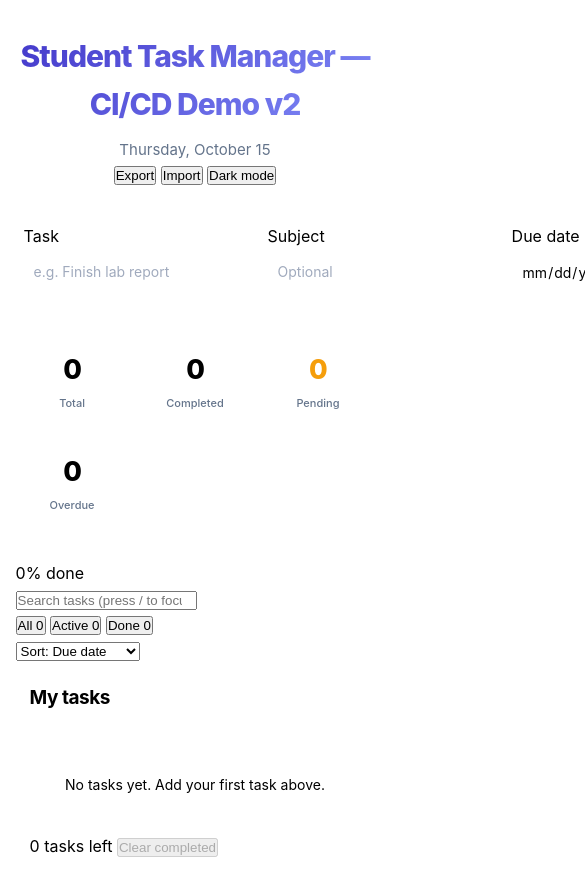
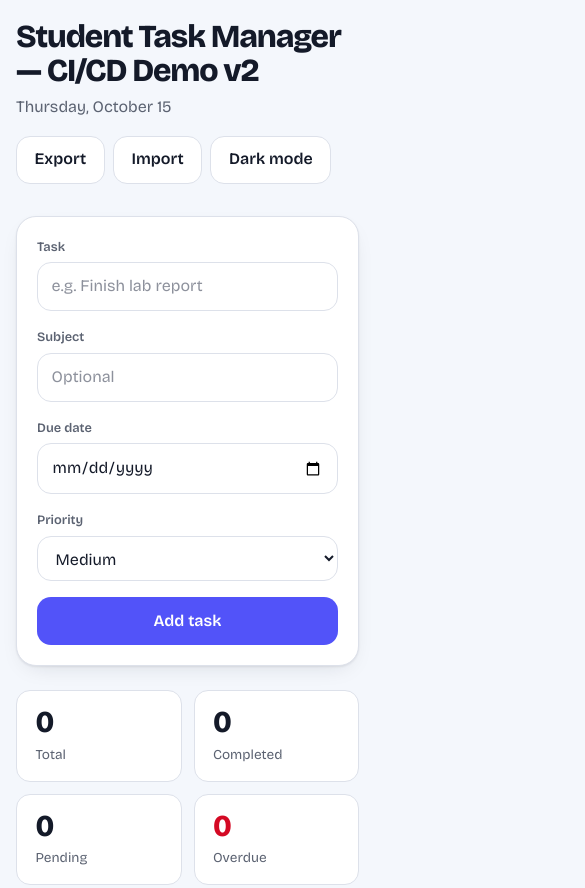
Before and after one commit to siddheshkedari953-beep/student-task-manager, a plain HTML site: page index.html in a window 390 px wide. Shown: the top 888 px of the page, 585 px wide, since content can reach past the window. Drawn offline with nearby package versions, Linux system fonts and the light colour scheme.

Commit message:
Refactor CSS with modern features and organization

````diff
--- a/style.css
+++ b/style.css
@@ -1,402 +1,323 @@
-```css
-/* ==============================
-   MODERN STUDENT TASK MANAGER
-   ============================== */
+/* ==========================================================
+   Student Task Manager - 2026 stylesheet
+   Modern CSS: @layer, nesting, oklch(), light-dark(),
+   color-mix(), :has(), @starting-style, logical properties
+   ========================================================== */
+@layer reset, tokens, base, components, responsive;
 
-@import url('https://fonts.googleapis.com/css2?family=Inter:wght@400;500;600;700;800&display=swap');
-
-:root {
-    --primary: #6366f1;
-    --primary-dark: #4f46e5;
-    --primary-light: #eef2ff;
-    --background: #f8faff;
-    --surface: #ffffff;
-    --text: #1e293b;
-    --muted: #94a3b8;
-    --border: #e8edf5;
-    --success: #10b981;
-    --danger: #ef4444;
-    --shadow: 0 8px 30px rgba(30, 41, 59, 0.05);
+/* ---------- Reset ---------- */
+@layer reset {
+    *, *::before, *::after { box-sizing: border-box; }
+    * { margin: 0; }
+    button, input, select { font: inherit; color: inherit; }
+    button { cursor: pointer; }
 }
 
-* {
-    margin: 0;
-    padding: 0;
-    box-sizing: border-box;
+/* ---------- Design tokens ---------- */
+@layer tokens {
+    :root {
+        color-scheme: light dark;
+
+        --bg:        light-dark(oklch(97.5% .008 265), oklch(16% .02 265));
+        --surface:   light-dark(oklch(100% 0 0),       oklch(21% .022 265));
+        --surface-2: light-dark(oklch(96% .01 265),    oklch(25% .025 265));
+        --ink:       light-dark(oklch(22% .03 265),    oklch(95% .01 265));
+        --muted:     light-dark(oklch(50% .025 265),   oklch(72% .02 265));
+        --line:      light-dark(oklch(91% .012 265),   oklch(31% .025 265));
+        --accent:    light-dark(oklch(55% .24 275),    oklch(72% .17 275));
+        --accent-ink:light-dark(oklch(100% 0 0),       oklch(16% .02 265));
+        --danger:    light-dark(oklch(55% .22 25),     oklch(72% .17 22));
+        --warn:      light-dark(oklch(58% .14 70),     oklch(80% .14 80));
+        --ok:        light-dark(oklch(52% .14 160),    oklch(78% .15 160));
+
+        --r-sm: 8px;
+        --r-md: 14px;
+        --r-lg: 20px;
+        --shadow: 0 1px 2px color-mix(in oklab, var(--ink) 8%, transparent),
+                  0 8px 24px -12px color-mix(in oklab, var(--ink) 18%, transparent);
+        --font: "Bricolage Grotesque", ui-sans-serif, system-ui, -apple-system, "Segoe UI", sans-serif;
+    }
+    /* The JS toggles data-theme on <html> */
+    :root[data-theme="light"] { color-scheme: light; }
+    :root[data-theme="dark"]  { color-scheme: dark; }
 }
 
-body {
-    font-family: 'Inter', sans-serif;
-    background:
-        radial-gradient(ellipse at top left, #eef2ff 0%, transparent 40%),
-        var(--background);
-    color: var(--text);
-    min-height: 100vh;
-    line-height: 1.6;
-    -webkit-font-smoothing: antialiased;
+/* ---------- Base ---------- */
+@layer base {
+    html { scrollbar-gutter: stable; }
+    body {
+        font-family: var(--font);
+        background: var(--bg);
+        color: var(--ink);
+        line-height: 1.55;
+        -webkit-font-smoothing: antialiased;
+        text-rendering: optimizeLegibility;
+    }
+    ::selection { background: color-mix(in oklab, var(--accent) 30%, transparent); }
+    :focus-visible { outline: 2px solid var(--accent); outline-offset: 3px; border-radius: var(--r-sm); }
+
+    .container {
+        max-width: 56rem;
+        margin-inline: auto;
+        padding: clamp(1.25rem, 4vw, 3rem) clamp(1rem, 4vw, 1.5rem) 6rem;
+    }
+    h1 {
+        font-size: clamp(2rem, 5vw, 3.25rem);
+        font-weight: 800;
+        letter-spacing: -0.035em;
+        line-height: 1.05;
+        text-wrap: balance;
+    }
+    h2 { font-size: 1.1rem; font-weight: 600; margin-block-end: .75rem; }
+    label { font-size: .8rem; font-weight: 600; color: var(--muted); }
 }
 
-.container {
-    width: min(92%, 900px);
-    margin: 65px auto;
-}
+/* ---------- Components ---------- */
+@layer components {
 
-/* HEADER */
+    /* Header */
+    .top {
+        display: flex; flex-wrap: wrap; gap: 1rem;
+        justify-content: space-between; align-items: flex-end;
+        margin-block-end: 2rem;
+        & p { color: var(--muted); margin-block-start: .5rem; }
+    }
+    .actions { display: flex; flex-wrap: wrap; gap: .5rem; }
 
-header {
-    text-align: center;
-    margin-bottom: 42px;
-}
+    /* Buttons */
+    .primary, .ghost, .link {
+        border: 1px solid transparent;
+        border-radius: var(--r-md);
+        padding: .65rem 1.1rem;
+        font-weight: 600;
+        transition: background-color .15s, border-color .15s, transform .1s, filter .15s;
+        &:active:not(:disabled) { transform: scale(.97); }
+        &:disabled { opacity: .45; cursor: not-allowed; }
+    }
+    .primary {
+        background: var(--accent);
+        color: var(--accent-ink);
+        &:hover { filter: brightness(1.1); }
+    }
+    .ghost {
+        background: var(--surface);
+        border-color: var(--line);
+        &:hover { background: var(--surface-2); border-color: color-mix(in oklab, var(--line), var(--ink) 20%); }
+    }
+    .link {
+        background: none;
+        color: var(--accent);
+        padding-inline: .5rem;
+        &:hover:not(:disabled) { text-decoration: underline; text-underline-offset: 3px; }
+    }
 
-header h1 {
-    font-size: clamp(30px, 5vw, 44px);
-    font-weight: 800;
-    letter-spacing: -1.8px;
-    margin-bottom: 10px;
-    background: linear-gradient(135deg, #4338ca, #818cf8);
-    -webkit-background-clip: text;
-    background-clip: text;
-    color: transparent;
-}
+    /* Inputs */
+    input:not([type="checkbox"], [type="hidden"]), select {
+        inline-size: 100%;
+        padding: .7rem .85rem;
+        background: var(--surface);
+        border: 1px solid var(--line);
+        border-radius: var(--r-md);
+        transition: border-color .15s, box-shadow .15s;
+        &::placeholder { color: color-mix(in oklab, var(--muted) 70%, transparent); }
+        &:hover { border-color: color-mix(in oklab, var(--line), var(--ink) 20%); }
+        &:focus-visible {
+            outline: none;
+            border-color: var(--accent);
+            box-shadow: 0 0 0 4px color-mix(in oklab, var(--accent) 22%, transparent);
+        }
+    }
 
-header p {
-    color: #64748b;
-    font-size: 15px;
-}
+    /* Add / edit form */
+    .task-input {
+        display: grid;
+        grid-template-columns: repeat(auto-fit, minmax(11rem, 1fr));
+        gap: 1rem;
+        align-items: end;
+        padding: 1.25rem;
+        background: var(--surface);
+        border: 1px solid var(--line);
+        border-radius: var(--r-lg);
+        box-shadow: var(--shadow);
+        transition: border-color .2s, box-shadow .2s;
+        &.editing {
+            border-color: var(--accent);
+            box-shadow: 0 0 0 4px color-mix(in oklab, var(--accent) 18%, transparent), var(--shadow);
+        }
+    }
+    .field { display: grid; gap: .35rem; }
+    .field.grow { grid-column: 1 / -1; }
+    .form-actions { display: flex; gap: .5rem; & .primary { flex: 1; } }
+    .form-error { grid-column: 1 / -1; color: var(--danger); font-size: .9rem; font-weight: 500; }
 
-/* INPUT AREA */
+    /* Stats */
+    .stats {
+        display: grid;
+        grid-template-columns: repeat(auto-fit, minmax(9rem, 1fr));
+        gap: .75rem;
+        margin-block: 1.5rem .75rem;
+    }
+    .stat-box {
+        padding: 1rem 1.15rem;
+        background: var(--surface);
+        border: 1px solid var(--line);
+        border-radius: var(--r-md);
+        & h3 {
+            font-size: clamp(1.9rem, 4vw, 2.6rem);
+            font-weight: 800;
+            line-height: 1;
+            letter-spacing: -0.03em;
+            font-variant-numeric: tabular-nums;
+        }
+        & p { color: var(--muted); font-size: .85rem; margin-block-start: .4rem; }
+        &.danger h3 { color: var(--danger); }
+    }
 
-.task-input {
-    display: flex;
-    gap: 12px;
-    margin-bottom: 30px;
-    padding: 8px;
-    background: var(--surface);
-    border: 1px solid var(--border);
-    border-radius: 18px;
-    box-shadow: var(--shadow);
-    transition: border-color 0.25s, box-shadow 0.25s;
-}
+    /* Progress */
+    .progress-wrap { display: flex; align-items: center; gap: .85rem; margin-block-end: 1.5rem; }
+    .progress { flex: 1; block-size: .6rem; background: var(--line); border-radius: 99px; overflow: hidden; }
+    .progress-fill {
+        block-size: 100%;
+        inline-size: 0;
+        background: var(--ok);
+        border-radius: inherit;
+        transition: inline-size .5s cubic-bezier(.2, .8, .2, 1);
+    }
+    #progressText { min-inline-size: 5rem; text-align: end; color: var(--muted); font-size: .85rem; font-variant-numeric: tabular-nums; }
 
-.task-input:focus-within {
-    border-color: #a5b4fc;
-    box-shadow: 0 0 0 4px rgba(99, 102, 241, 0.09);
-}
+    /* Toolbar: stays visible while scrolling */
+    .toolbar {
+        position: sticky; inset-block-start: 0; z-index: 5;
+        display: flex; flex-wrap: wrap; gap: .6rem;
+        padding-block: .75rem;
+        margin-block-end: .75rem;
+        background: color-mix(in oklab, var(--bg) 85%, transparent);
+        backdrop-filter: blur(12px) saturate(140%);
+        & input[type="search"] { flex: 1 1 14rem; inline-size: auto; }
+        & select { inline-size: auto; }
+    }
+    .segmented {
+        display: inline-flex; padding: 3px; gap: 2px;
+        background: var(--surface-2);
+        border: 1px solid var(--line);
+        border-radius: var(--r-md);
+        & button {
+            background: none; border: 0;
+            padding: .5rem .85rem;
+            border-radius: calc(var(--r-md) - 3px);
+            font-weight: 500;
+            transition: background-color .15s, color .15s;
+            &:hover { background: color-mix(in oklab, var(--ink) 6%, transparent); }
+            &[aria-pressed="true"] { background: var(--surface); box-shadow: var(--shadow); font-weight: 600; }
+        }
+    }
+    .count { color: var(--muted); font-size: .78rem; margin-inline-start: .15rem; font-variant-numeric: tabular-nums; }
 
-.task-input input {
-    flex: 1;
-    min-width: 0;
-    padding: 14px 16px;
-    border: none;
-    outline: none;
-    background: transparent;
-    color: var(--text);
-    font: inherit;
-    font-size: 15px;
-}
+    /* Task list */
+    .notebook { list-style: none; padding: 0; display: grid; gap: .55rem; }
+    .task {
+        --tone: var(--line);
+        display: grid;
+        grid-template-columns: auto 1fr auto;
+        align-items: center;
+        gap: .9rem;
+        padding: .85rem 1rem;
+        background: var(--surface);
+        border: 1px solid var(--line);
+        border-inline-start: 4px solid var(--tone);
+        border-radius: var(--r-md);
+        transition: border-color .15s, box-shadow .15s;
+        &:hover { box-shadow: var(--shadow); }
+        &[data-priority="high"]   { --tone: var(--danger); }
+        &[data-priority="medium"] { --tone: var(--warn); }
+        &[data-priority="low"]    { --tone: var(--ok); }
+        &.done { background: color-mix(in oklab, var(--surface) 55%, var(--bg)); --tone: var(--line); }
+    }
+    .task-title { font-weight: 600; overflow-wrap: anywhere; }
+    .task.done .task-title { color: var(--muted); text-decoration: line-through; text-decoration-thickness: 1.5px; }
 
-.task-input input::placeholder {
-    color: #a0aabd;
-}
+    /* Custom round checkbox */
+    .task input[type="checkbox"] {
+        appearance: none;
+        display: grid; place-content: center;
+        inline-size: 1.4rem; block-size: 1.4rem;
+        border: 2px solid color-mix(in oklab, var(--muted) 60%, transparent);
+        border-radius: 50%;
+        cursor: pointer;
+        transition: background-color .15s, border-color .15s;
+        &::before {
+            content: "";
+            inline-size: .65rem; block-size: .65rem;
+            background: var(--accent-ink);
+            clip-path: polygon(14% 44%, 0 65%, 50% 100%, 100% 16%, 80% 0%, 43% 62%);
+            scale: 0;
+            transition: scale .15s cubic-bezier(.3, 1.6, .5, 1);
+        }
+        &:hover { border-color: var(--accent); }
+        &:checked { background: var(--accent); border-color: var(--accent); &::before { scale: 1; } }
+    }
 
-.task-input button {
-    padding: 13px 24px;
-    border: none;
-    border-radius: 12px;
-    background: linear-gradient(135deg, #6366f1, #4f46e5);
-    color: white;
-    font: inherit;
-    font-size: 14px;
-    font-weight: 600;
-    cursor: pointer;
-    box-shadow: 0 4px 12px rgba(99, 102, 241, 0.22);
-    transition: transform 0.2s, box-shadow 0.2s;
-}
+    /* Meta chips */
+    .meta { display: flex; flex-wrap: wrap; gap: .4rem; margin-block-start: .4rem; }
+    .chip {
+        padding: .1rem .6rem;
+        font-size: .76rem; font-weight: 500;
+        color: var(--muted);
+        background: var(--surface-2);
+        border: 1px solid var(--line);
+        border-radius: 99px;
+        &.soon    { color: var(--warn);   border-color: color-mix(in oklab, var(--warn) 45%, transparent);   background: color-mix(in oklab, var(--warn) 10%, transparent); }
+        &.overdue { color: var(--danger); border-color: color-mix(in oklab, var(--danger) 45%, transparent); background: color-mix(in oklab, var(--danger) 10%, transparent); }
+    }
 
-.task-input button:hover {
-    transform: translateY(-2px);
-    box-shadow: 0 7px 18px rgba(99, 102, 241, 0.3);
-}
+    /* Row actions: appear on hover (mouse), always visible on touch */
+    .row-actions {
+        display: flex; gap: .15rem;
+        & button {
+            background: none; border: 0;
+            padding: .4rem .65rem;
+            font-size: .85rem; font-weight: 500;
+            color: var(--muted);
+            border-radius: var(--r-sm);
+            &:hover { background: var(--surface-2); color: var(--ink); }
+            &.delete:hover { color: var(--danger); background: color-mix(in oklab, var(--danger) 10%, transparent); }
+        }
+    }
+    @media (hover: hover) {
+        .row-actions { opacity: 0; transition: opacity .15s; }
+        .task:hover .row-actions, .task:focus-within .row-actions { opacity: 1; }
+    }
 
-.task-input button:active {
-    transform: scale(0.97);
-}
+    .empty { text-align: center; color: var(--muted); padding-block: 3rem; }
+    .list-footer { display: flex; justify-content: space-between; align-items: center; margin-block-start: 1rem; color: var(--muted); font-size: .9rem; }
 
-/* STATISTICS */
-
-.stats {
-    display: grid;
-    grid-template-columns: repeat(3, minmax(0, 1fr));
-    gap: 18px;
-    margin-bottom: 30px;
-}
-
-.stat-box {
-    position: relative;
-    overflow: hidden;
-    background: var(--surface);
-    padding: 24px;
-    border: 1px solid var(--border);
-    border-radius: 20px;
-    box-shadow: var(--shadow);
-    transition: transform 0.25s, box-shadow 0.25s;
-}
-
-.stat-box:hover {
-    transform: translateY(-4px);
-    box-shadow: 0 14px 35px rgba(30, 41, 59, 0.08);
-}
-
-.stat-box h3 {
-    font-size: 34px;
-    line-height: 1.3;
-    font-weight: 800;
-    letter-spacing: -1px;
-    color: var(--primary);
-    margin-bottom: 8px;
-}
-
-.stat-box p {
-    color: #64748b;
-    font-size: 13px;
-    font-weight: 500;
-}
-
-/* Different statistic accents */
-
-.stat-box:nth-child(2) h3 {
-    color: var(--success);
-}
-
-.stat-box:nth-child(3) h3 {
-    color: #f59e0b;
-}
-
-/* TASK PANEL */
-
-.task-section {
-    background: rgba(255, 255, 255, 0.92);
-    padding: 30px;
-    border: 1px solid var(--border);
-    border-radius: 22px;
-    box-shadow: var(--shadow);
-}
-
-.task-section h2 {
-    font-size: 21px;
-    font-weight: 700;
-    letter-spacing: -0.5px;
-    margin-bottom: 22px;
-}
-
-/* TASK LIST */
-
-#taskList {
-    list-style: none;
-}
-
-.task {
-    display: flex;
-    align-items: center;
-    justify-content: space-between;
-    gap: 14px;
-    padding: 17px 14px;
-    border-bottom: 1px solid #f0f3f8;
-    border-radius: 12px;
-    transition: background 0.2s;
-    animation: slideIn 0.3s ease both;
-}
-
-.task:last-child {
-    border-bottom: none;
-}
-
-.task:hover {
-    background: #f8faff;
-}
-
-.task-left {
-    display: flex;
-    align-items: center;
-    gap: 14px;
-    min-width: 0;
-}
-
-.task-left span {
-    overflow-wrap: anywhere;
-    font-size: 14px;
-    font-weight: 500;
-    transition: color 0.2s;
-}
-
-.task-left input {
-    appearance: none;
-    -webkit-appearance: none;
-    flex-shrink: 0;
-    width: 21px;
-    height: 21px;
-    border: 2px solid #cbd5e1;
-    border-radius: 7px;
-    background: white;
-    cursor: pointer;
-    display: grid;
-    place-content: center;
-    transition: background 0.2s, border-color 0.2s;
-}
-
-.task-left input:checked {
-    background: var(--success);
-    border-color: var(--success);
-}
-
-.task-left input:checked::after {
-    content: '';
-    width: 5px;
-    height: 9px;
-    border: solid white;
-    border-width: 0 2px 2px 0;
-    transform: rotate(45deg);
-    margin-top: -2px;
-}
-
-.task-left input:focus-visible,
-button:focus-visible {
-    outline: 3px solid #c7d2fe;
-    outline-offset: 3px;
-}
-
-.task.completed span {
-    text-decoration: line-through;
-    color: var(--muted);
-}
-
-/* DELETE BUTTON */
-
-.delete-btn {
-    flex-shrink: 0;
-    border: 1px solid #fee2e2;
-    background: #fff5f5;
-    color: var(--danger);
-    padding: 8px 13px;
-    border-radius: 9px;
-    font: inherit;
-    font-size: 12px;
-    font-weight: 600;
-    cursor: pointer;
-    transition: background 0.2s, color 0.2s, transform 0.2s;
-}
-
-.delete-btn:hover {
-    background: var(--danger);
-    color: white;
-    transform: translateY(-1px);
-}
-
-/* EMPTY STATE */
-
-#emptyMessage {
-    text-align: center;
-    color: var(--muted);
-    padding: 38px 15px;
-    font-size: 14px;
-}
-
-/* ANIMATION */
-
-@keyframes slideIn {
-    from {
-        opacity: 0;
-        transform: translateY(8px);
-    }
-    to {
-        opacity: 1;
-        transform: translateY(0);
+    /* Toast */
+    .toast {
+        position: fixed; inset-inline: 0; inset-block-end: 1.5rem;
+        inline-size: fit-content; max-inline-size: calc(100% - 2rem);
+        margin-inline: auto;
+        display: flex; align-items: center; gap: 1rem;
+        padding: .75rem 1rem .75rem 1.25rem;
+        background: var(--ink); color: var(--bg);
+        border-radius: var(--r-md);
+        box-shadow: 0 12px 32px -8px color-mix(in oklab, black 45%, transparent);
+        transition: opacity .25s, translate .25s, display .25s allow-discrete;
+        @starting-style { opacity: 0; translate: 0 .75rem; }
+        & button { background: none; border: 0; color: inherit; font-weight: 700; text-decoration: underline; padding: .2rem .4rem; }
     }
 }
 
-/* RESPONSIVE DESIGN */
-
-@media (max-width: 600px) {
-    .container {
-        width: 92%;
-        margin: 32px auto;
+/* ---------- Responsive ---------- */
+@layer responsive {
+    @media (max-width: 40rem) {
+        .task { grid-template-columns: auto 1fr; }
+        .row-actions { grid-column: 2; opacity: 1; }
+        .toolbar select, .segmented { inline-size: 100%; }
+        .segmented button { flex: 1; }
     }
-
-    header {
-        margin-bottom: 28px;
-    }
-
-    header h1 {
-        letter-spacing: -1px;
-    }
-
-    .task-input {
-        gap: 6px;
-        border-radius: 15px;
-    }
-
-    .task-input input {
-        padding: 12px 10px;
-        font-size: 14px;
-    }
-
-    .task-input button {
-        padding: 12px 15px;
-        font-size: 13px;
-    }
-
-    .stats {
-        gap: 10px;
-    }
-
-    .stat-box {
-        padding: 16px 10px;
-        border-radius: 15px;
-        text-align: center;
-    }
-
-    .stat-box h3 {
-        font-size: 27px;
-    }
-
-    .stat-box p {
-        font-size: 11px;
-    }
-
-    .task-section {
-        padding: 20px 14px;
-        border-radius: 18px;
-    }
-
-    .task-section h2 {
-        font-size: 19px;
-    }
-
-    .task {
-        padding: 14px 6px;
-        gap: 8px;
-    }
-
-    .task-left {
-        gap: 10px;
-    }
-
-    .task-left span {
-        font-size: 13px;
-    }
-
-    .delete-btn {
-        padding: 7px 9px;
-        font-size: 11px;
+    @media (prefers-reduced-motion: reduce) {
+        *, *::before, *::after { transition-duration: .01ms !important; animation-duration: .01ms !important; }
     }
 }
 
-@media (prefers-reduced-motion: reduce) {
-    *,
-    *::before,
-    *::after {
-        animation-duration: 0.01ms !important;
-        transition-duration: 0.01ms !important;
-    }
-}
-```
+[hidden] { display: none !important; }
````
